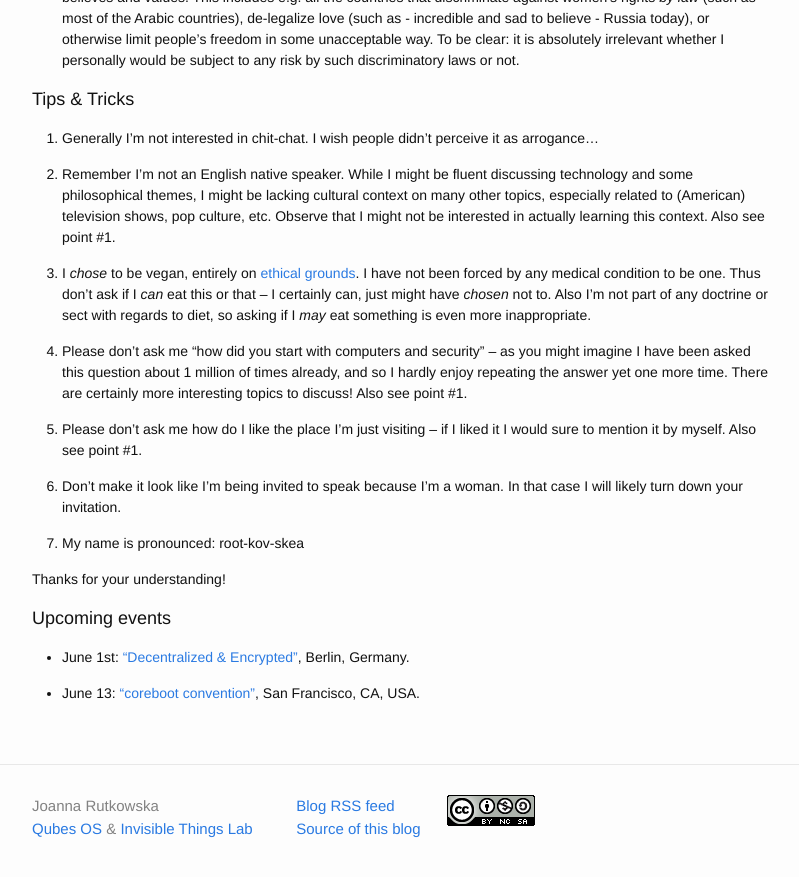
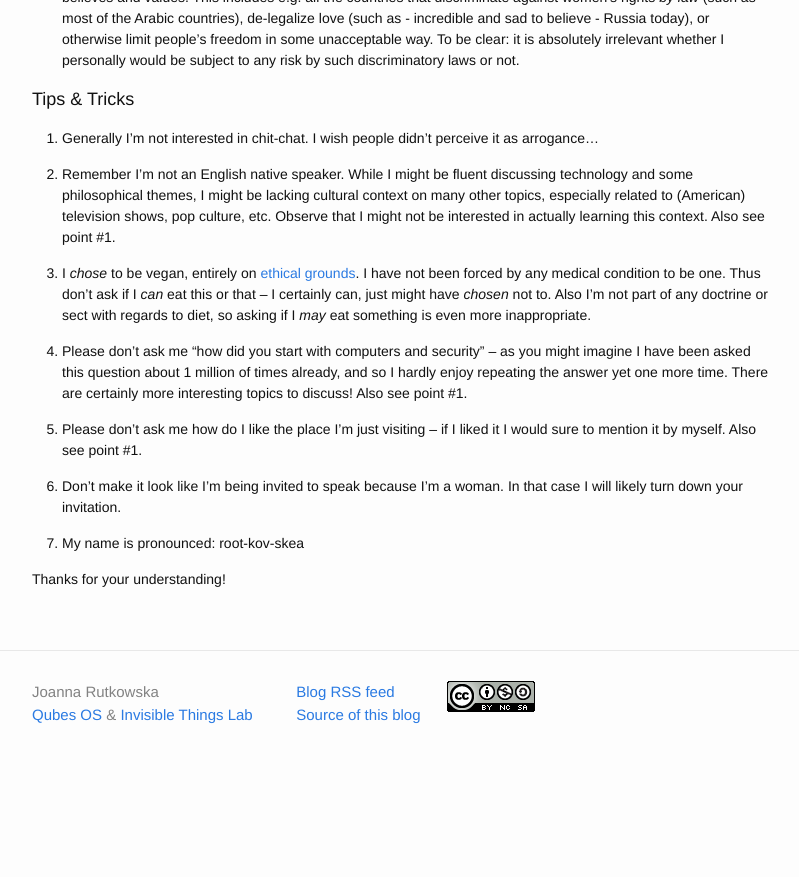
Before and after one commit to rootkovska/rootkovska.github.io, a Jekyll site: the page built from speaking.md, in a window 1280 px wide and 900 px high, scrolled down 1158 px. Shown: the top 877 px of the window, without its empty margins (238-1037 px from the left). Built offline with Jekyll 4.4.1, drawn with Linux system fonts in a browser that asks for light colours; Markdown is read by kramdown in place of the engine named in the settings; after the commit the page ends 1944 px from its top, so only the background shows below that.

Commit message:
Remove the "upcoming events" section. I'm hopeless for keeping it up to date...

```diff
--- a/speaking.md
+++ b/speaking.md
@@ -118,11 +118,3 @@ Tips & Tricks
 7. My name is pronounced: root-kov-skea
 
 Thanks for your understanding!
-
-Upcoming events
-----------------
-
-* June 1st: ["Decentralized & Encrypted"](https://medium.com/@BlueYard/berlin-june-1st-the-mission-to-upgrade-the-internet-an-open-conversation-with-edward-snowden-d288fb2c1ec6), Berlin, Germany.
-
-* June 13: ["coreboot convention"](https://www.coreboot.org/Coreboot_conference_San_Francisco_2016),
-  San Francisco, CA, USA.
```
